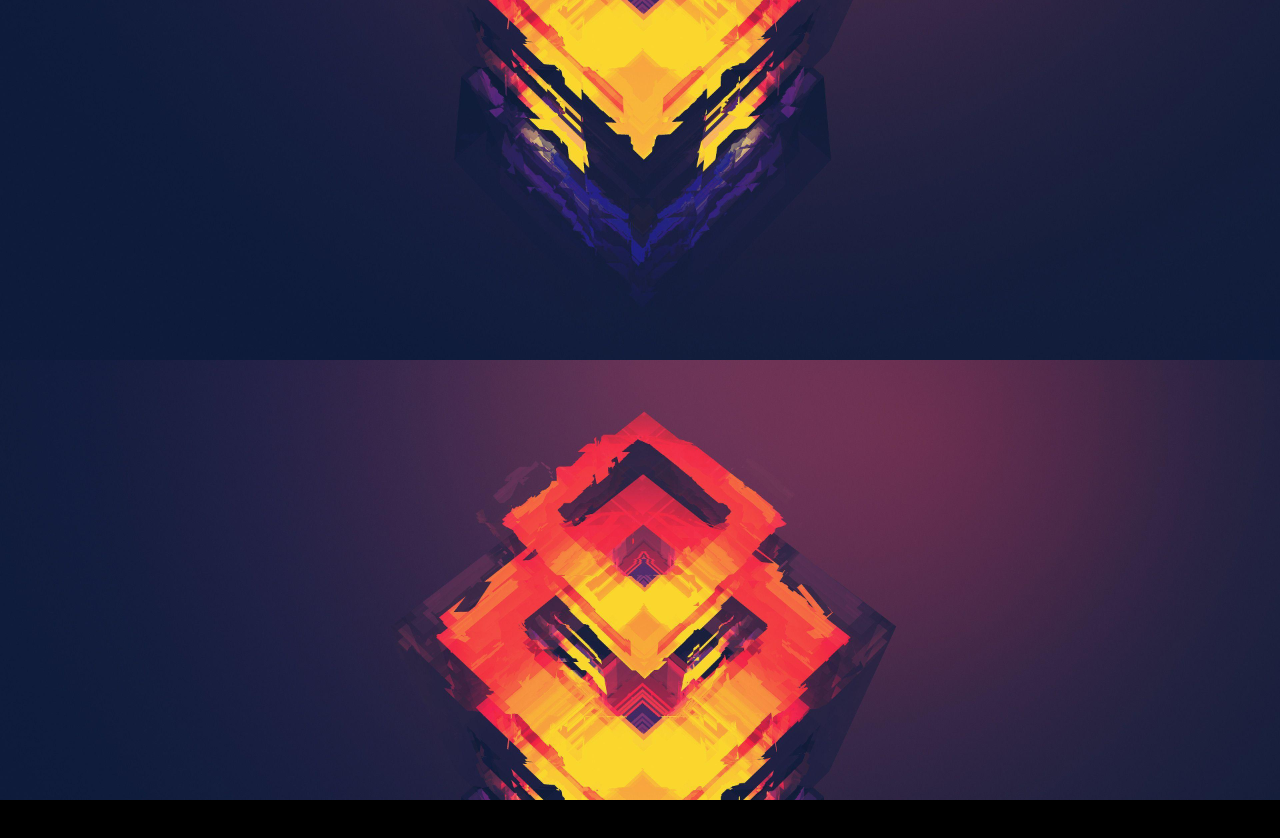
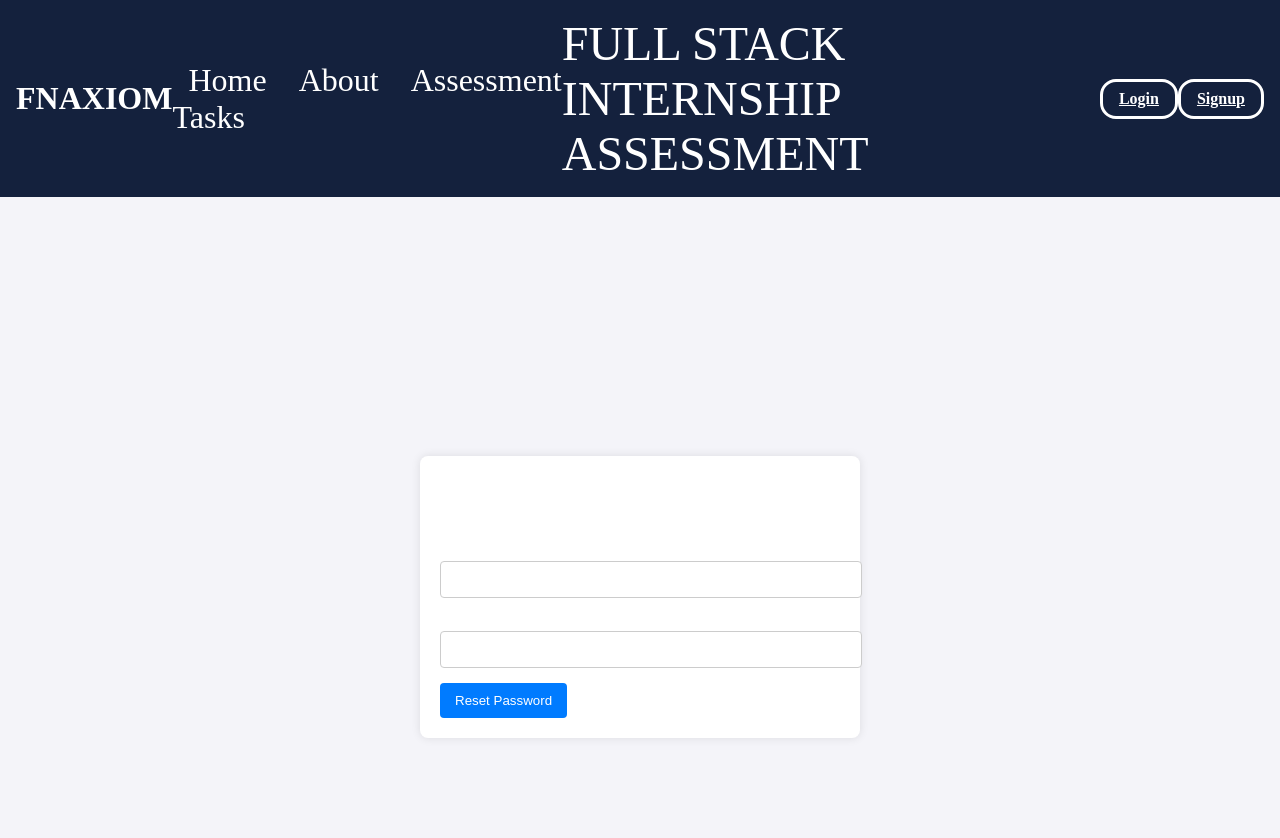
Before and after one commit to xKrishnaSaxena/fnax-task2, a React (Create React App) app: page /reset-password in a window 1280 px wide. Before the commit this address had no page. Shown: the top 838 px of the page. Before the commit the page ends 800 px from the top, so only its background shows below. Built offline with nearby package versions, Linux system fonts and the light colour scheme.

Commit message:
added reset and forgot passsword

```diff
--- a/src/App.js
+++ b/src/App.js
@@ -6,6 +6,8 @@ import { Signup } from "./components/Signup";
 import { AuthenticationProvider } from "./contexts/AuthContext";
 import { UserProvider } from "./contexts/UserContext";
 import TasksForm from "./components/TaskForm";
+import { ForgotPassword } from "./components/ForgotPassword";
+import { ResetPassword } from "./components/ResetPassword";
 
 function App() {
   return (
@@ -18,6 +20,8 @@ function App() {
               <Route path="/login" element={<Login />} />
               <Route path="/signup" element={<Signup />} />
               <Route path="/tasks" element={<TasksForm />} />
+              <Route path="/forgot-password" element={<ForgotPassword />} />
+              <Route path="/reset-password" element={<ResetPassword />} />
             </Routes>
           </UserProvider>
         </AuthenticationProvider>
--- /dev/null
+++ b/src/components/ForgotPassword.jsx
@@ -0,0 +1,104 @@
+import { useState } from "react";
+import { useNavigate } from "react-router-dom";
+import Header from "./Header";
+
+export const ForgotPassword = () => {
+  const [email, setEmail] = useState("");
+  const [message, setMessage] = useState("");
+  const navigate = useNavigate();
+  const URL = "http://localhost:8000/api/auth/forget-password";
+
+  async function handleSubmit(e) {
+    e.preventDefault();
+    try {
+      const response = await fetch(`${URL}`, {
+        method: "POST",
+        headers: {
+          "Content-Type": "application/json",
+        },
+        body: JSON.stringify({ email }),
+      });
+
+      if (response.ok) {
+        const data = await response.json();
+        setMessage(data.msg);
+      } else {
+        setMessage("Error sending password reset email");
+      }
+    } catch (error) {
+      setMessage("Error sending password reset email");
+    }
+  }
+
+  return (
+    <>
+      <Header />
+      <div style={styles.container}>
+        <form onSubmit={handleSubmit} style={styles.form}>
+          <h2>Forgot Password</h2>
+          <div style={styles.formGroup}>
+            <label htmlFor="email">Email</label>
+            <input
+              type="email"
+              id="email"
+              onChange={(e) => setEmail(e.target.value)}
+              value={email}
+              required
+              style={styles.input}
+            />
+          </div>
+          <button type="submit" style={styles.button}>
+            Send Reset Email
+          </button>
+          <button
+            type="button"
+            onClick={() => navigate("/")}
+            style={styles.button}
+          >
+            Go to Login
+          </button>
+          {message && <p style={styles.message}>{message}</p>}
+        </form>
+      </div>
+    </>
+  );
+};
+
+const styles = {
+  container: {
+    display: "flex",
+    justifyContent: "center",
+    alignItems: "center",
+    height: "100vh",
+    backgroundColor: "#f4f4f9",
+  },
+  form: {
+    backgroundColor: "#fff",
+    padding: "20px",
+    borderRadius: "8px",
+    boxShadow: "0 0 10px rgba(0,0,0,0.1)",
+    maxWidth: "400px",
+    width: "100%",
+  },
+  formGroup: {
+    marginBottom: "15px",
+  },
+  input: {
+    width: "100%",
+    padding: "10px",
+    borderRadius: "4px",
+    border: "1px solid #ccc",
+  },
+  button: {
+    padding: "10px 15px",
+    borderRadius: "4px",
+    border: "none",
+    backgroundColor: "#007BFF",
+    color: "#fff",
+    cursor: "pointer",
+  },
+  message: {
+    marginTop: "15px",
+    color: "#28a745",
+  },
+};
--- /dev/null
+++ b/src/components/ResetPassword.jsx
@@ -0,0 +1,118 @@
+import { useState } from "react";
+import { useNavigate, useSearchParams } from "react-router-dom";
+import Header from "./Header";
+
+export const ResetPassword = () => {
+  const [password, setPassword] = useState("");
+  const [confirmPassword, setConfirmPassword] = useState("");
+  const [message, setMessage] = useState("");
+  const navigate = useNavigate();
+  const [searchParams] = useSearchParams();
+  const token = searchParams.get("token");
+
+  const URL = `http://localhost:8000/api/auth/reset-password/${token}`;
+
+  async function handleSubmit(e) {
+    e.preventDefault();
+
+    if (password !== confirmPassword) {
+      setMessage("Passwords do not match");
+      return;
+    }
+
+    try {
+      const response = await fetch(`${URL}`, {
+        method: "POST",
+        headers: {
+          "Content-Type": "application/json",
+        },
+        body: JSON.stringify({ password }),
+      });
+
+      if (response.ok) {
+        setMessage("Password has been reset successfully");
+        setTimeout(() => navigate("/"), 2000);
+      } else {
+        setMessage("Error resetting password");
+      }
+    } catch (error) {
+      setMessage("Error resetting password");
+    }
+  }
+
+  return (
+    <>
+      <Header />
+      <div style={styles.container}>
+        <form onSubmit={handleSubmit} style={styles.form}>
+          <h2>Reset Password</h2>
+          <div style={styles.formGroup}>
+            <label htmlFor="password">New Password</label>
+            <input
+              type="password"
+              id="password"
+              onChange={(e) => setPassword(e.target.value)}
+              value={password}
+              required
+              style={styles.input}
+            />
+          </div>
+          <div style={styles.formGroup}>
+            <label htmlFor="confirmPassword">Confirm New Password</label>
+            <input
+              type="password"
+              id="confirmPassword"
+              onChange={(e) => setConfirmPassword(e.target.value)}
+              value={confirmPassword}
+              required
+              style={styles.input}
+            />
+          </div>
+          <button type="submit" style={styles.button}>
+            Reset Password
+          </button>
+          {message && <p style={styles.message}>{message}</p>}
+        </form>
+      </div>
+    </>
+  );
+};
+
+const styles = {
+  container: {
+    display: "flex",
+    justifyContent: "center",
+    alignItems: "center",
+    height: "100vh",
+    backgroundColor: "#f4f4f9",
+  },
+  form: {
+    backgroundColor: "#fff",
+    padding: "20px",
+    borderRadius: "8px",
+    boxShadow: "0 0 10px rgba(0,0,0,0.1)",
+    maxWidth: "400px",
+    width: "100%",
+  },
+  formGroup: {
+    marginBottom: "15px",
+  },
+  input: {
+    width: "100%",
+    padding: "10px",
+    borderRadius: "4px",
+    border: "1px solid #ccc",
+  },
+  button: {
+    padding: "10px 15px",
+    borderRadius: "4px",
+    border: "none",
+    backgroundColor: "#007BFF",
+    color: "#fff",
+    cursor: "pointer",
+  },
+  message: {
+    marginTop: "15px",
+    color: "#28a745",
+  },
+};
```
Also changed, not shown: 2 other files (tests, documents, lock files or other folders).
